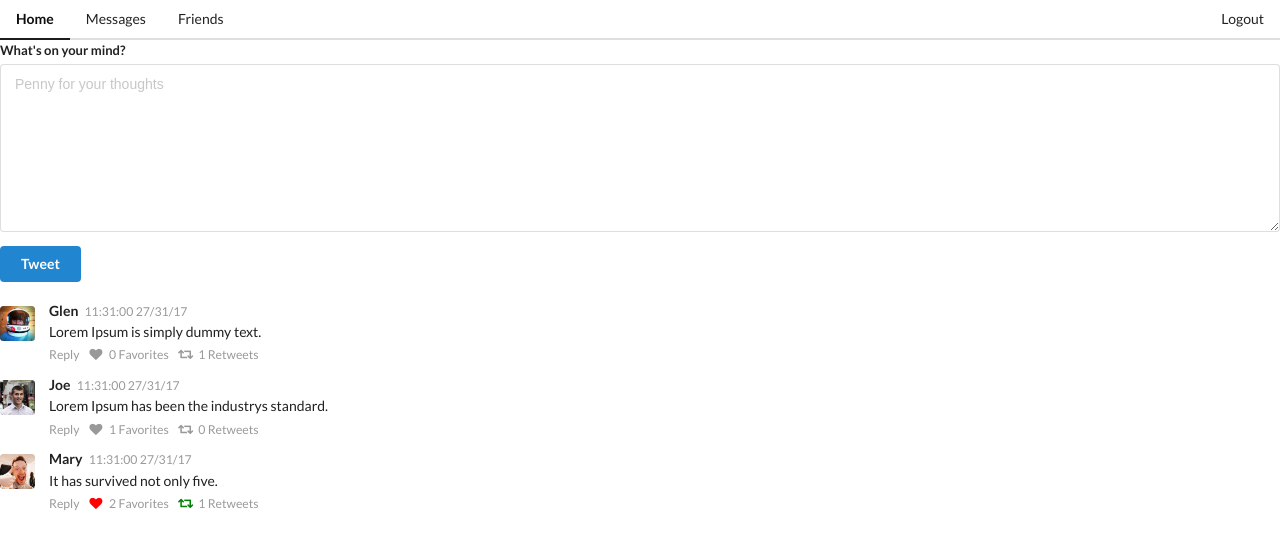
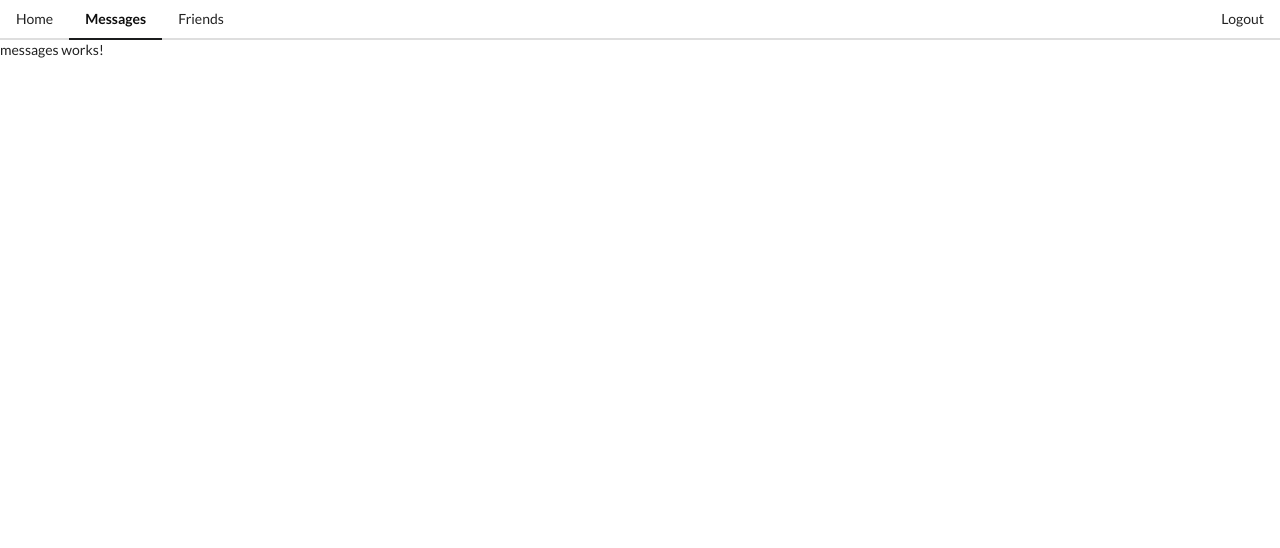
Before and after one commit to sajedshaikh777/twit-ng, an Angular app: page /messages in a window 1280 px wide. Shown: the top 548 px of the page. Built offline with nearby package versions, Linux system fonts and the light colour scheme.

Commit message:
Routing implementation

```diff
--- a/src/app/app.component.html
+++ b/src/app/app.component.html
@@ -1,2 +1,4 @@
 <app-menu></app-menu>
-<app-feed></app-feed>
+<!-- <app-feed></app-feed> -->
+
+<router-outlet></router-outlet>
--- /dev/null
+++ b/src/app/app.routing.ts
@@ -0,0 +1,18 @@
+import { ModuleWithProviders } from '@angular/core';
+import { Routes, RouterModule } from '@angular/router';
+import { FeedComponent } from './feed/feed.component';
+import { FriendsComponent } from './friends/friends.component';
+import { MessagesComponent } from './messages/messages.component';
+
+const appRoutes: Routes = [
+	{ path: '', redirectTo: '/feed', pathMatch: 'full' },
+	{ path: 'feed', component: FeedComponent },
+	{ path: 'friends', component: FriendsComponent },
+	{ path: 'messages', component: MessagesComponent }
+];
+
+export const appRoutingProviders: any[] = [
+
+];
+
+export const routing: ModuleWithProviders = RouterModule.forRoot(appRoutes);
--- /dev/null
+++ b/src/app/friends/friends.component.html
@@ -0,0 +1,3 @@
+<p>
+  friends works!
+</p>
--- /dev/null
+++ b/src/app/friends/friends.component.ts
@@ -0,0 +1,15 @@
+import { Component, OnInit } from '@angular/core';
+
+@Component({
+  selector: 'app-friends',
+  templateUrl: './friends.component.html',
+  styleUrls: ['./friends.component.css']
+})
+export class FriendsComponent implements OnInit {
+
+  constructor() { }
+
+  ngOnInit() {
+  }
+
+}
--- a/src/app/menu/menu.component.html
+++ b/src/app/menu/menu.component.html
@@ -1,11 +1,11 @@
 <div class="ui secondary pointing menu">
-    <a class="item active">
+    <a class="item" routerLink="/feed" routerLinkActive="active">
     Home
   </a>
-    <a class="item">
+    <a class="item" routerLink="/messages" routerLinkActive="active">
     Messages
   </a>
-    <a class="item">
+    <a class="item" routerLink="/friends" routerLinkActive="active">
     Friends
   </a>
     <div class="right menu">
--- /dev/null
+++ b/src/app/messages/messages.component.html
@@ -0,0 +1,3 @@
+<p>
+  messages works!
+</p>
--- /dev/null
+++ b/src/app/messages/messages.component.ts
@@ -0,0 +1,15 @@
+import { Component, OnInit } from '@angular/core';
+
+@Component({
+  selector: 'app-messages',
+  templateUrl: './messages.component.html',
+  styleUrls: ['./messages.component.css']
+})
+export class MessagesComponent implements OnInit {
+
+  constructor() { }
+
+  ngOnInit() {
+  }
+
+}
```
Also changed, not shown: src/app/app.module.ts (+12 -3 lines), src/app/friends/friends.component.css (added), src/app/messages/messages.component.css (added), 2 other files (tests, documents, lock files or other folders).
